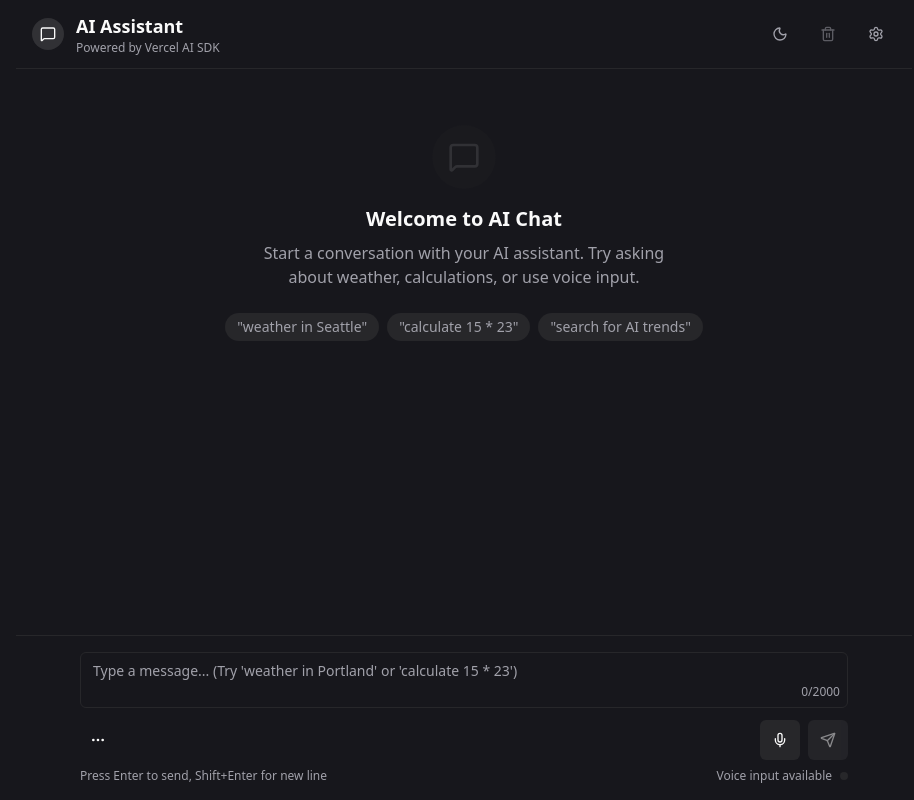
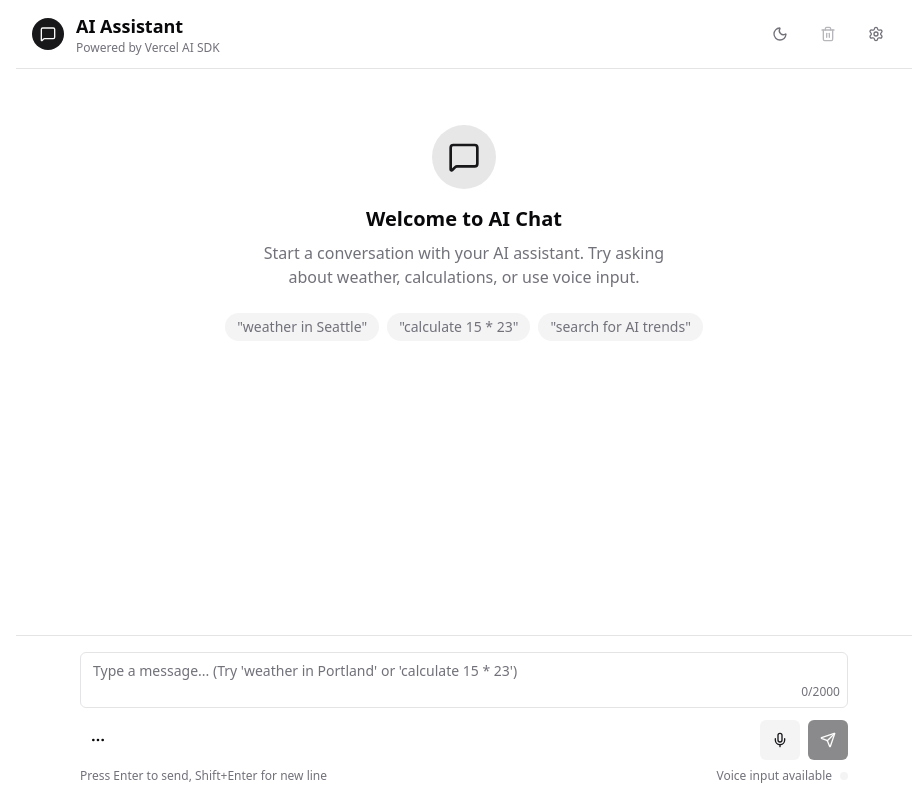
Before and after one commit to brandongalang/IFS-chat-app, a Next.js app: page /chat in a window 1280 px wide. Shown: the whole page, without its empty margins (176-1090 px from the left). Built offline with nearby package versions, Linux system fonts and the light colour scheme.

Commit message:
feat: add ThemeProvider for system/dark/light theme switching with next-themes

```diff
--- a/app/layout.tsx
+++ b/app/layout.tsx
@@ -1,5 +1,6 @@
 import type { Metadata } from 'next'
 import './globals.css'
+import { ThemeProvider } from '@/components/theme-provider'
 
 export const metadata: Metadata = {
   title: 'IFS Therapy Companion',
@@ -12,8 +13,12 @@
   children: React.ReactNode
 }) {
   return (
-    <html lang="en" className="dark">
-      <body className="bg-background text-foreground">{children}</body>
+    <html lang="en" suppressHydrationWarning>
+      <body className="bg-background text-foreground">
+        <ThemeProvider>
+          {children}
+        </ThemeProvider>
+      </body>
     </html>
   )
 }
--- /dev/null
+++ b/components/theme-provider.tsx
@@ -0,0 +1,17 @@
+'use client'
+
+import { ThemeProvider as NextThemesProvider } from 'next-themes'
+import { ReactNode } from 'react'
+
+export function ThemeProvider({ children }: { children: ReactNode }) {
+  return (
+    <NextThemesProvider
+      attribute="class"
+      defaultTheme="system"
+      enableSystem
+      disableTransitionOnChange
+    >
+      {children}
+    </NextThemesProvider>
+  )
+}
```
